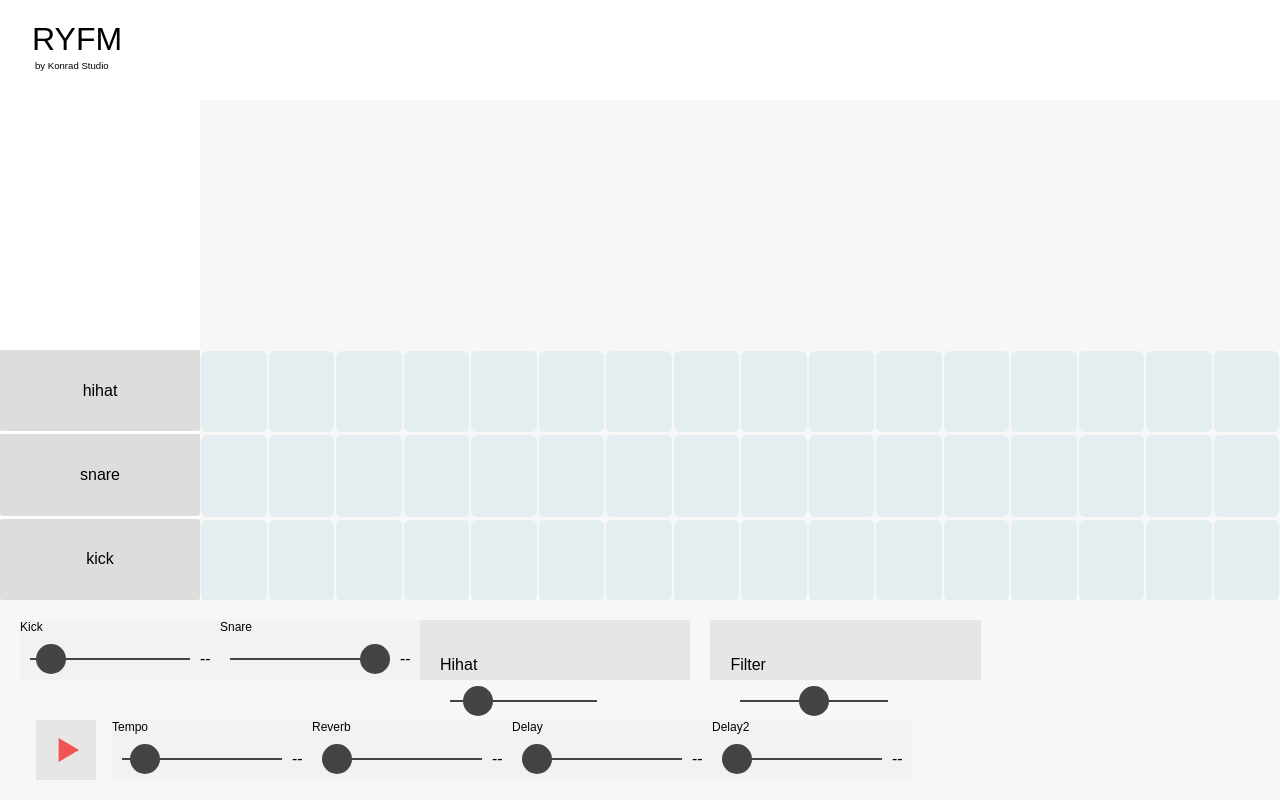
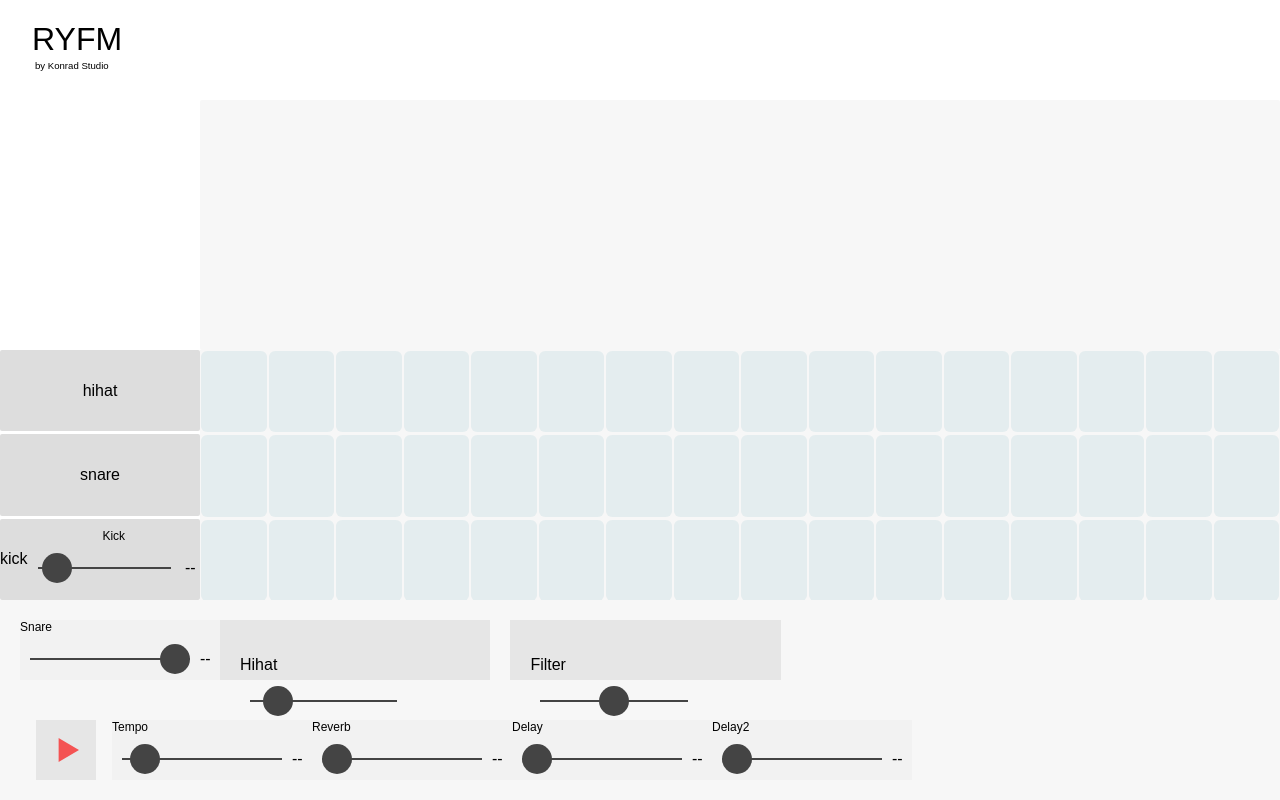
Before and after one commit to nckn/ryfm, a Nuxt app: page / in a window 1280 px wide. Built offline with nearby package versions, Linux system fonts and the light colour scheme; no server answers.

Commit message:
prior to installing ant

```diff
--- a/components/gui/Slider.vue
+++ b/components/gui/Slider.vue
@@ -1,5 +1,5 @@
 <template lang="pug">
-  div.slider-wrapper
+  div.slider-wrapper(v-bind:class="class_name")
     label {{ slider_name }}
     div.slider-row
       input.slider(:name='`${slider_name}`', type='range', :min="min", :max="max", :step="step", :value="value" @input="changeValue")
@@ -9,7 +9,7 @@
 <script>
 export default {
   name: 'Slider',
-  props: ['slider_name', 'min', 'max', 'value', 'step'],
+  props: ['slider_name', 'min', 'max', 'value', 'step', 'class_name'],
   data () {
     return {
       //
@@ -49,6 +49,9 @@ export default {
   display: flex;
   flex-direction: column;
   justify-content: flex-start;
+  &.sm {
+    background: none;
+  }
   .slider-row {
     display: flex;
     align-items: center;
--- a/pages/index.vue
+++ b/pages/index.vue
@@ -6,6 +6,7 @@
           .seq-button.button.hihat(@click="triggerSound" name="hihat") hihat
           .seq-button.button.snare(@click="triggerSound" name="snare") snare
           .seq-button.button.kick(@click="triggerSound" name="kick") kick
+            Slider(:slider_name="'Kick'" :min="30" :max="500" :value="50" :step="1" :class_name="'sm'")
       .synth-wrapper
         .synth-container(@mousedown="spinNewAudioSource" @touchstart="spinNewAudioSource" @mousemove="youAreMoving" @touchmove="youAreMoving" @mouseup="youShouldStop" @touchend="youShouldStop")
         .sequencer
@@ -13,7 +14,7 @@
             Cell(v-for="(cell, index) in sequenceCells[index]" :class_name="'sixteen-buttons'" v-bind:id="index" :key="index")
     footer
       .control-row.one
-        Slider(:slider_name="'Kick'" :min="30" :max="500" :value="50" :step="1")
+        //- Slider(:slider_name="'Kick'" :min="30" :max="500" :value="50" :step="1")
         //- .control-section.soundtweak
         //-   p Kick
         //-   input.synth-slider(name='kick', type='range', min='30', max='500', step='1', value='50')
@@ -150,7 +151,7 @@ export default {
       // console.log('spinNewAudioSource')
       if (!self.activeAudioSource) {
         audioSrc = new AudioSource(e);
-        console.log(audioSrc)
+        // console.log(audioSrc)
         self.initTouchSynth(audioSrc)
         // this.source[0] = audioContext.createOscillator();
         // this.audioSrc[1] = audioContext.createOscillator();
```
